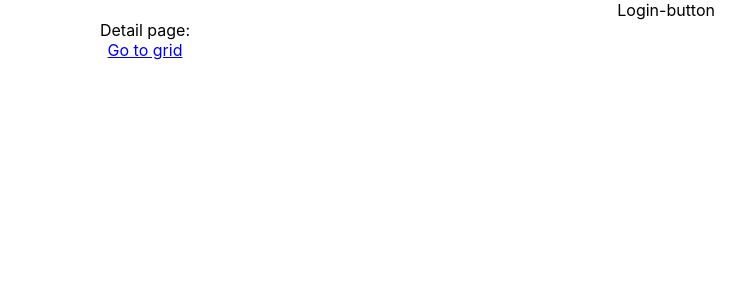
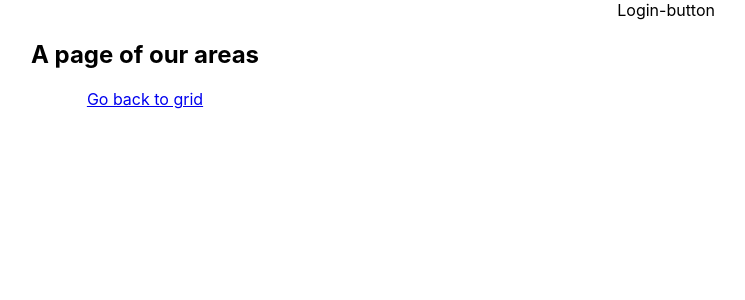
Before and after one commit to weaddquality/business-model-canvas, a React (Create React App) app: page /detail in a window 1280 px wide. Shown: the top 300 px of the page, without its empty margins (495-1240 px from the left). Built offline with nearby package versions, Linux system fonts and the light colour scheme.

Commit message:
Change text and header on detail-page

```diff
--- a/src/App.js
+++ b/src/App.js
@@ -1,7 +1,7 @@
 import React, { Component } from 'react';
 import './App.css';
+import Nav from './components/navigation-bar/nav';
 import Grid from './components/grid/grid';
-import Nav from './components/navigation-bar/nav';
 import Detail from './components/detail/detail';
 import { BrowserRouter, Route, Switch } from 'react-router-dom'
 
--- a/src/components/detail/detail.js
+++ b/src/components/detail/detail.js
@@ -3,10 +3,11 @@ import { Link } from 'react-router-dom'
 
 const Detail = () => {
   return (
-    <div>Detail page:
+    <div>
+      <h2>A page of our areas</h2>
       <div>
         <Link to="/">
-          Go to grid
+          Go back to grid
       </Link>
       </div>
     </div>
```
